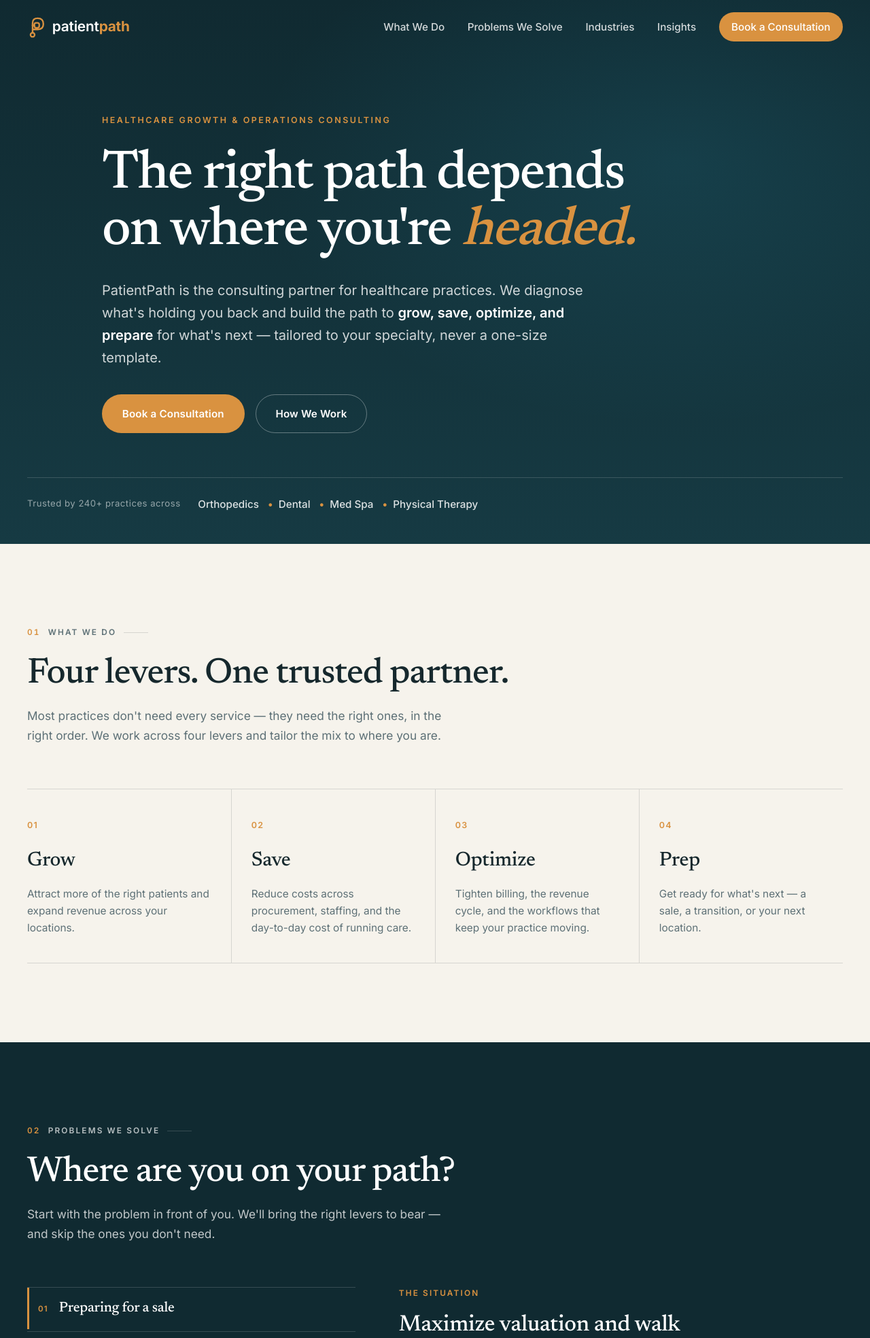
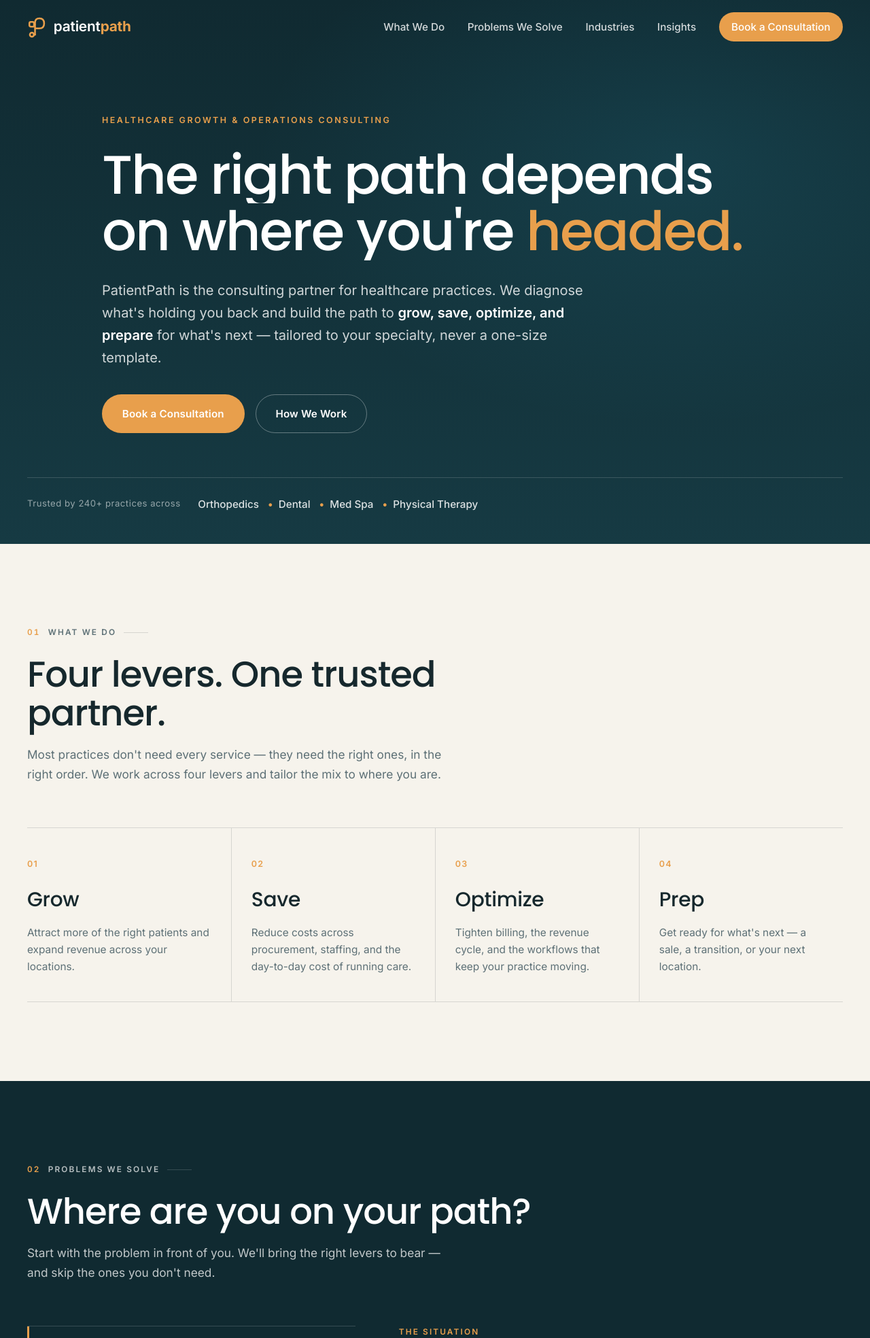
Before and after one commit to osimarketing/claude-code, a PHP site: page / in a window 1280 px wide. Shown: the top 1968 px of the page at 68% size. Run offline with PHP 8.4, Linux system fonts and the light colour scheme; some libraries are stand-ins or nearby versions.

Commit message:
Use new path logo + switch display font back to Poppins
- Recreate the brand mark (rounded loop + square and circle waypoint
  nodes) as scalable SVG across header, footer, and favicon
- Align brand accent to the logo orange (#e89f4c)
- Switch headline/display font from the Newsreader serif back to
  Poppins (body stays Inter)

https://claude.ai/code/session_01NTQgUDCtFAgaS7qoez3vha

```diff
--- a/assets/css/site.css
+++ b/assets/css/site.css
@@ -9,8 +9,8 @@
   --navy-2:     #163a43;
   --navy-deep:  #0b2026;
   --blue:       #2b93b0;
-  --gold:       #d99240;   /* refined amber accent */
-  --gold-soft:  #e7a557;
+  --gold:       #e89f4c;   /* brand orange (from logo) */
+  --gold-soft:  #f0ad60;
   --ink:        #16282d;
   --muted:      #5d7076;
   --paper:      #f6f3ec;   /* warm cream */
@@ -23,7 +23,7 @@
   --shadow: 0 30px 60px -30px rgba(8,28,33,.4);
   --ease: cubic-bezier(.22, 1, .36, 1);
 
-  --serif: "Newsreader", Georgia, "Times New Roman", serif;
+  --display: "Poppins", system-ui, -apple-system, sans-serif;
   --sans: "Inter", system-ui, -apple-system, sans-serif;
 }
 
@@ -56,7 +56,7 @@ main, .site-header, .footer { position: relative; z-index: 2; }
 .eyebrow--light::after { background: var(--line-light); }
 
 .section-title {
-  font-family: var(--serif); font-weight: 500; letter-spacing: -.02em;
+  font-family: var(--display); font-weight: 500; letter-spacing: -.02em;
   font-size: clamp(2rem, 4.2vw, 3.3rem); line-height: 1.08; color: var(--ink);
 }
 .section-title--light { color: #fff; }
@@ -114,8 +114,8 @@ main, .site-header, .footer { position: relative; z-index: 2; }
 }
 .hero__inner { max-width: 980px; }
 .hero__eyebrow { color: var(--gold); font-weight: 600; letter-spacing: .2em; text-transform: uppercase; font-size: .78rem; margin-bottom: 1.8rem; }
-.hero__title { font-family: var(--serif); font-weight: 500; color: #fff; font-size: clamp(2.6rem, 6.4vw, 5rem); line-height: 1.04; letter-spacing: -.025em; margin-bottom: 1.8rem; }
-.hero__title em { color: var(--gold); font-style: italic; }
+.hero__title { font-family: var(--display); font-weight: 500; color: #fff; font-size: clamp(2.6rem, 6.4vw, 5rem); line-height: 1.04; letter-spacing: -.025em; margin-bottom: 1.8rem; }
+.hero__title em { color: var(--gold); font-style: normal; }
 .hero__title .line { display: block; overflow: hidden; }
 .hero__title .line > span { display: inline-block; }
 .hero__lead { color: rgba(255,255,255,.8); font-size: clamp(1.05rem, 1.6vw, 1.25rem); max-width: 720px; line-height: 1.65; margin-bottom: 2.3rem; }
@@ -136,7 +136,7 @@ main, .site-header, .footer { position: relative; z-index: 2; }
 .lever { padding: 2.4rem 1.8rem 2.4rem 0; border-bottom: 1px solid var(--line); position: relative; }
 .lever + .lever { padding-left: 1.8rem; border-left: 1px solid var(--line); }
 .lever__idx { font-family: var(--sans); font-size: .78rem; font-weight: 600; color: var(--gold); letter-spacing: .1em; }
-.lever h3 { font-family: var(--serif); font-weight: 500; font-size: 1.85rem; color: var(--ink); margin: 1rem 0 .7rem; letter-spacing: -.01em; }
+.lever h3 { font-family: var(--display); font-weight: 500; font-size: 1.85rem; color: var(--ink); margin: 1rem 0 .7rem; letter-spacing: -.01em; }
 .lever p { color: var(--muted); font-size: .96rem; }
 
 /* =========================================================
@@ -148,7 +148,7 @@ main, .site-header, .footer { position: relative; z-index: 2; }
 .psolve__tab {
   display: flex; align-items: center; gap: 1rem; text-align: left; cursor: pointer;
   background: none; border: 0; border-top: 1px solid var(--line-light);
-  color: rgba(255,255,255,.62); font-family: var(--serif); font-size: 1.3rem; font-weight: 500;
+  color: rgba(255,255,255,.62); font-family: var(--display); font-size: 1.3rem; font-weight: 500;
   padding: 1.25rem 0; transition: color .3s, padding .3s var(--ease); letter-spacing: -.01em;
 }
 .psolve__tab:last-child { border-bottom: 1px solid var(--line-light); }
@@ -162,13 +162,13 @@ main, .site-header, .footer { position: relative; z-index: 2; }
 .psolve__panel { }
 .psolve__panel[hidden] { display: none; }
 .psolve__kicker { color: var(--gold); font-size: .74rem; font-weight: 600; letter-spacing: .18em; text-transform: uppercase; margin-bottom: 1.1rem; }
-.psolve__headline { font-family: var(--serif); font-weight: 500; font-size: clamp(1.5rem, 2.6vw, 2.1rem); line-height: 1.18; letter-spacing: -.01em; margin-bottom: 1.1rem; max-width: 22ch; }
+.psolve__headline { font-family: var(--display); font-weight: 500; font-size: clamp(1.5rem, 2.6vw, 2.1rem); line-height: 1.18; letter-spacing: -.01em; margin-bottom: 1.1rem; max-width: 22ch; }
 .psolve__copy { color: rgba(255,255,255,.74); font-size: 1.05rem; max-width: 52ch; margin-bottom: 1.8rem; }
 .psolve__list { list-style: none; display: grid; gap: .85rem; margin-bottom: 2.2rem; }
 .psolve__list li { position: relative; padding-left: 1.8rem; color: rgba(255,255,255,.9); }
 .psolve__list li::before { content: ""; position: absolute; left: 0; top: .55em; width: 9px; height: 9px; border-radius: 50%; background: var(--gold); }
 .psolve__outcome { display: flex; align-items: baseline; gap: .9rem; padding-top: 1.6rem; border-top: 1px solid var(--line-light); }
-.psolve__outcome-num { font-family: var(--serif); font-weight: 600; font-size: 2.6rem; color: var(--gold); line-height: 1; }
+.psolve__outcome-num { font-family: var(--display); font-weight: 600; font-size: 2.6rem; color: var(--gold); line-height: 1; }
 .psolve__outcome span:last-child { color: rgba(255,255,255,.72); font-size: .95rem; max-width: 24ch; }
 
 /* =========================================================
@@ -179,7 +179,7 @@ main, .site-header, .footer { position: relative; z-index: 2; }
 .step { position: relative; padding-top: 2.4rem; border-top: 2px solid var(--line); }
 .step::before { content: ""; position: absolute; top: -6px; left: 0; width: 10px; height: 10px; border-radius: 50%; background: var(--gold); }
 .step__num { font-family: var(--sans); font-weight: 600; font-size: .78rem; letter-spacing: .12em; color: var(--gold); }
-.step h3 { font-family: var(--serif); font-weight: 500; font-size: 1.5rem; color: var(--ink); margin: .7rem 0 .6rem; }
+.step h3 { font-family: var(--display); font-weight: 500; font-size: 1.5rem; color: var(--ink); margin: .7rem 0 .6rem; }
 .step p { color: var(--muted); font-size: .95rem; }
 
 /* =========================================================
@@ -194,7 +194,7 @@ main, .site-header, .footer { position: relative; z-index: 2; }
   padding: 1.5rem 0; border-top: 1px solid var(--line); transition: padding .3s var(--ease);
 }
 .industries__item:last-child { border-bottom: 1px solid var(--line); }
-.industries__item span { font-family: var(--serif); font-size: 1.6rem; font-weight: 500; color: var(--ink); white-space: nowrap; }
+.industries__item span { font-family: var(--display); font-size: 1.6rem; font-weight: 500; color: var(--ink); white-space: nowrap; }
 .industries__item em { color: var(--muted); font-style: normal; font-size: .92rem; text-align: right; }
 .industries__item:hover { padding-left: .8rem; }
 .industries__item:hover span { color: var(--gold); }
@@ -205,10 +205,10 @@ main, .site-header, .footer { position: relative; z-index: 2; }
 .proof { background: var(--navy-deep); color: #fff; padding: clamp(4.5rem, 9vw, 8rem) 0; }
 .proof__stats { display: grid; grid-template-columns: repeat(4, 1fr); gap: 1.5rem; padding-bottom: 3.2rem; border-bottom: 1px solid var(--line-light); margin-bottom: 3.2rem; }
 .proof__stat { display: flex; flex-direction: column; gap: .5rem; }
-.proof__num { font-family: var(--serif); font-weight: 600; font-size: clamp(2.4rem, 4vw, 3.4rem); color: var(--gold); line-height: 1; }
+.proof__num { font-family: var(--display); font-weight: 600; font-size: clamp(2.4rem, 4vw, 3.4rem); color: var(--gold); line-height: 1; }
 .proof__label { color: rgba(255,255,255,.66); font-size: .95rem; }
 .proof__quote { max-width: 880px; }
-.proof__quote blockquote { font-family: var(--serif); font-weight: 400; font-size: clamp(1.4rem, 2.8vw, 2.1rem); line-height: 1.4; letter-spacing: -.01em; color: #fff; margin-bottom: 1.8rem; }
+.proof__quote blockquote { font-family: var(--display); font-weight: 400; font-size: clamp(1.4rem, 2.8vw, 2.1rem); line-height: 1.4; letter-spacing: -.01em; color: #fff; margin-bottom: 1.8rem; }
 .proof__quote figcaption { display: flex; align-items: center; gap: 1rem; }
 .proof__avatar { width: 48px; height: 48px; border-radius: 50%; background: linear-gradient(135deg, var(--blue), var(--navy)); display: grid; place-items: center; font-weight: 600; font-size: .9rem; }
 .proof__quote figcaption strong { display: block; font-weight: 600; }
@@ -225,7 +225,7 @@ main, .site-header, .footer { position: relative; z-index: 2; }
 .post__link { display: block; padding: 2.2rem 1.8rem 2.4rem; height: 100%; transition: background .3s; }
 .post:hover .post__link { background: rgba(217,146,64,.06); }
 .post__cat { display: inline-block; color: var(--gold); font-weight: 600; font-size: .72rem; letter-spacing: .14em; text-transform: uppercase; margin-bottom: 1.1rem; }
-.post h3 { font-family: var(--serif); font-weight: 500; font-size: 1.4rem; line-height: 1.24; color: var(--ink); margin-bottom: .9rem; letter-spacing: -.01em; }
+.post h3 { font-family: var(--display); font-weight: 500; font-size: 1.4rem; line-height: 1.24; color: var(--ink); margin-bottom: .9rem; letter-spacing: -.01em; }
 .post p { color: var(--muted); font-size: .95rem; margin-bottom: 1.6rem; }
 .post__meta { color: var(--muted); font-size: .82rem; letter-spacing: .02em; }
 
@@ -236,7 +236,7 @@ main, .site-header, .footer { position: relative; z-index: 2; }
 .cta__inner { max-width: 720px; margin-inline: auto; }
 .cta .eyebrow { justify-content: center; }
 .cta .eyebrow::after, .cta .eyebrow::before { display: none; }
-.cta h2 { font-family: var(--serif); font-weight: 500; font-size: clamp(2.2rem, 5vw, 3.6rem); line-height: 1.08; letter-spacing: -.02em; margin-bottom: 1.2rem; }
+.cta h2 { font-family: var(--display); font-weight: 500; font-size: clamp(2.2rem, 5vw, 3.6rem); line-height: 1.08; letter-spacing: -.02em; margin-bottom: 1.2rem; }
 .cta__lead { color: rgba(255,255,255,.78); font-size: 1.1rem; margin-bottom: 2.4rem; }
 .cta__form { display: flex; gap: .8rem; flex-wrap: wrap; justify-content: center; }
 .cta__form input { flex: 1 1 220px; max-width: 260px; padding: .95rem 1.2rem; border-radius: 40px; border: 1.5px solid rgba(255,255,255,.24); background: rgba(255,255,255,.07); color: #fff; font-family: var(--sans); font-size: 1rem; }
--- a/index.html
+++ b/index.html
@@ -13,7 +13,7 @@
 
   <link rel="preconnect" href="https://fonts.googleapis.com" />
   <link rel="preconnect" href="https://fonts.gstatic.com" crossorigin />
-  <link href="https://fonts.googleapis.com/css2?family=Newsreader:opsz,wght@6..72,400;6..72,500;6..72,600&family=Inter:wght@400;500;600;700&display=swap" rel="stylesheet" />
+  <link href="https://fonts.googleapis.com/css2?family=Poppins:wght@400;500;600;700&family=Inter:wght@400;500;600;700&display=swap" rel="stylesheet" />
 
   <link rel="icon" type="image/svg+xml" href="assets/img/favicon.svg" />
   <link rel="stylesheet" href="assets/css/site.css" />
@@ -27,12 +27,13 @@
     <div class="container nav">
       <a href="#top" class="brand" aria-label="PatientPath home">
         <span class="brand__mark" aria-hidden="true">
-          <svg class="brand__svg" viewBox="0 0 120 140" width="28" height="33" fill="none">
-            <g stroke="var(--gold)" stroke-width="10" stroke-linecap="round" stroke-linejoin="round">
-              <path d="M34 108 V46 Q34 16 66 16 Q102 16 102 52 Q102 86 68 86 H34"/>
-              <rect x="45" y="45" width="31" height="31" rx="11"/>
-              <line x1="45" y1="60.5" x2="34" y2="60.5"/>
-              <circle cx="34" cy="120" r="13"/>
+          <svg class="brand__svg" viewBox="0 0 130 140" width="30" height="33" fill="none">
+            <g stroke="var(--gold)" stroke-width="11" stroke-linecap="round" stroke-linejoin="round">
+              <path d="M50 120 V44 Q50 16 78 16 Q108 16 108 48 Q108 80 78 80 H50"/>
+              <rect x="14" y="39" width="30" height="30" rx="9"/>
+              <line x1="50" y1="54" x2="44" y2="54"/>
+              <circle cx="30" cy="120" r="13"/>
+              <line x1="50" y1="120" x2="43" y2="120"/>
             </g>
           </svg>
         </span>
@@ -300,12 +301,13 @@
       <div class="footer__brand">
         <a href="#top" class="brand">
           <span class="brand__mark" aria-hidden="true">
-            <svg class="brand__svg" viewBox="0 0 120 140" width="24" height="28" fill="none">
-              <g stroke="var(--gold)" stroke-width="10" stroke-linecap="round" stroke-linejoin="round">
-                <path d="M34 108 V46 Q34 16 66 16 Q102 16 102 52 Q102 86 68 86 H34"/>
-                <rect x="45" y="45" width="31" height="31" rx="11"/>
-                <line x1="45" y1="60.5" x2="34" y2="60.5"/>
-                <circle cx="34" cy="120" r="13"/>
+            <svg class="brand__svg" viewBox="0 0 130 140" width="26" height="28" fill="none">
+              <g stroke="var(--gold)" stroke-width="11" stroke-linecap="round" stroke-linejoin="round">
+                <path d="M50 120 V44 Q50 16 78 16 Q108 16 108 48 Q108 80 78 80 H50"/>
+                <rect x="14" y="39" width="30" height="30" rx="9"/>
+                <line x1="50" y1="54" x2="44" y2="54"/>
+                <circle cx="30" cy="120" r="13"/>
+                <line x1="50" y1="120" x2="43" y2="120"/>
               </g>
             </svg>
           </span>
```
Also changed, not shown: assets/img/favicon.svg, assets/img/logo-mark.svg.
